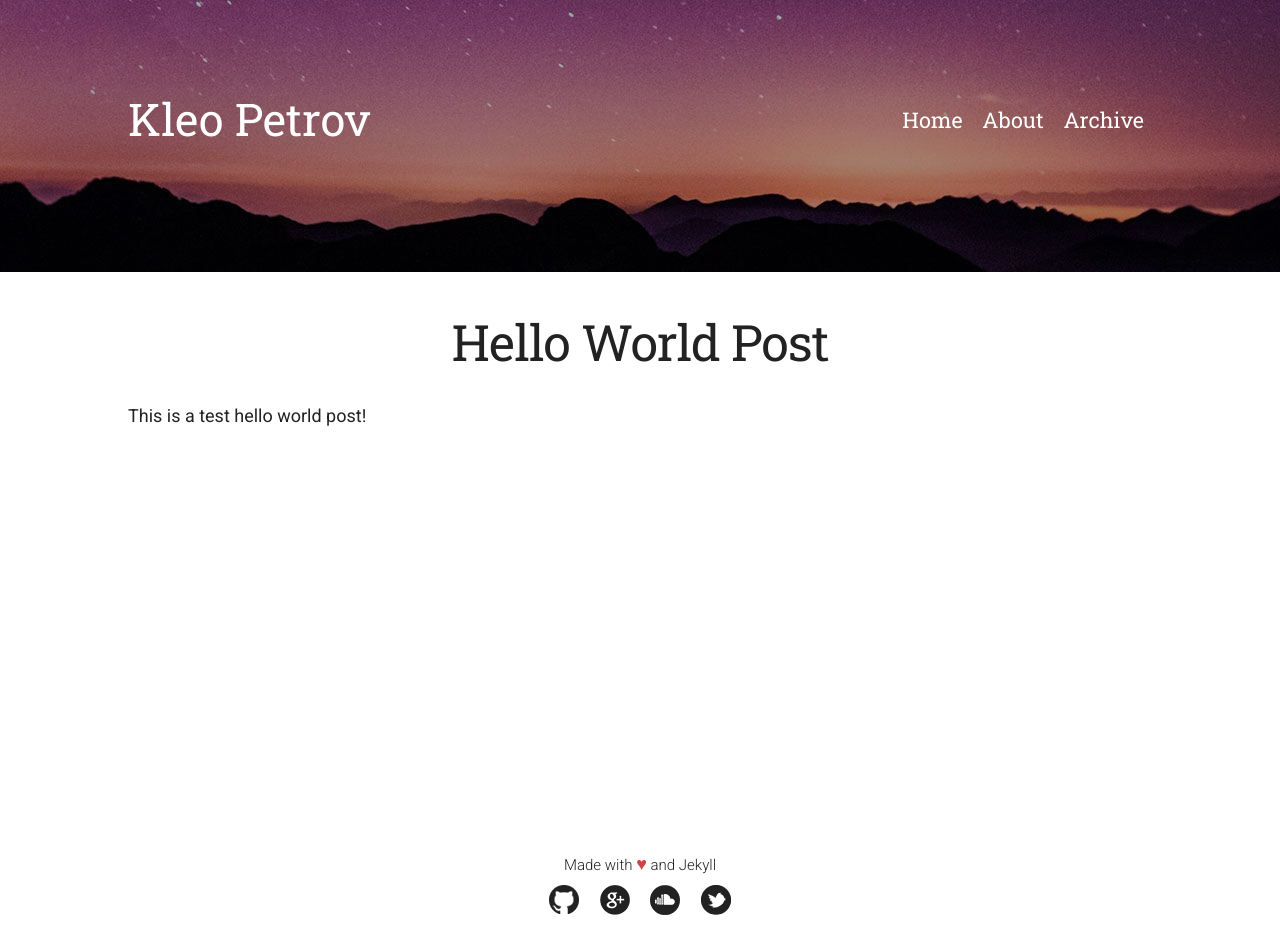
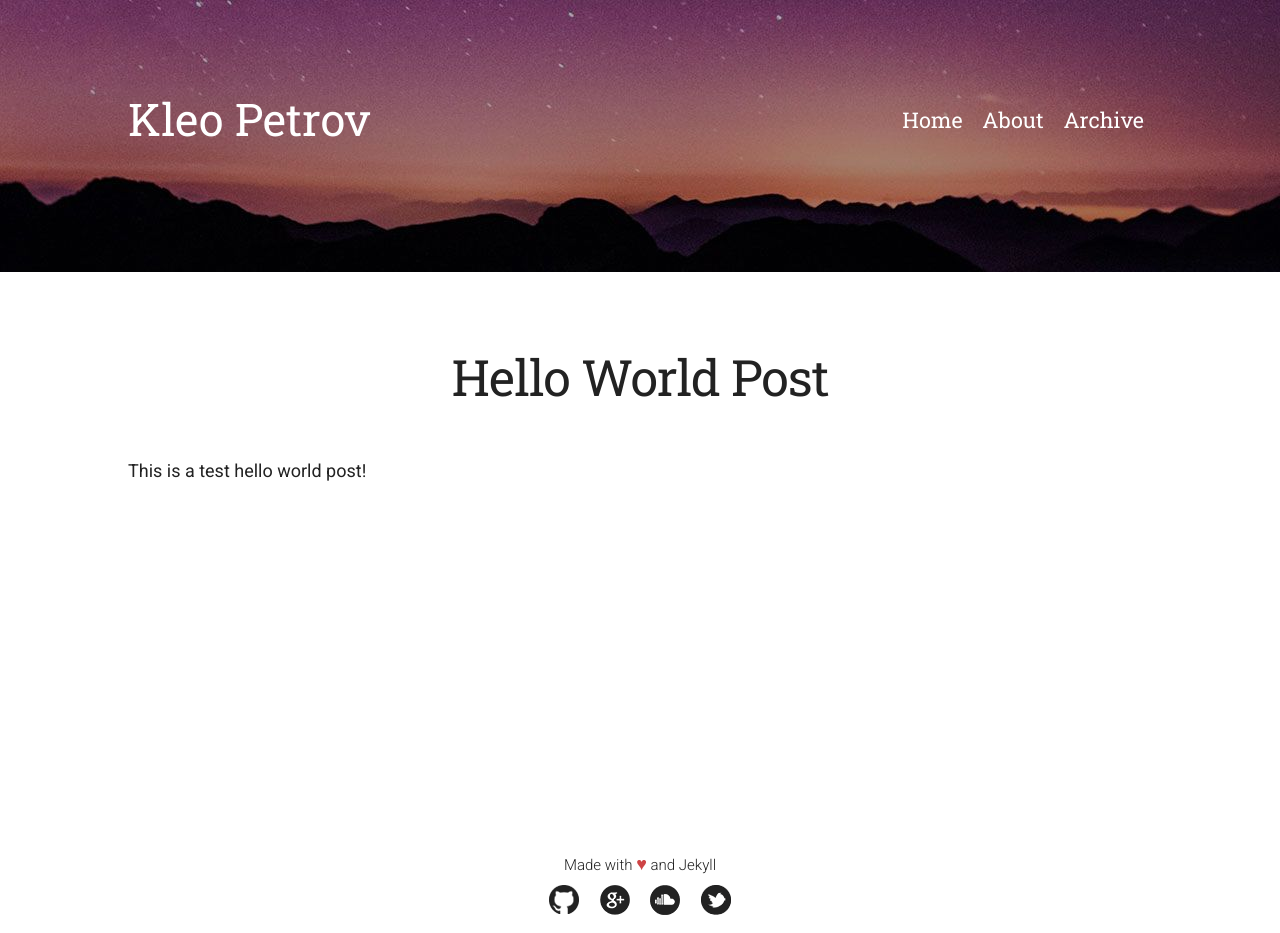
Before and after one commit to KleoPetroff/kleopetroff.github.io, a Jekyll site: the page built from _posts/2015-04-20-hello-world-post.md, in a window 1280 px wide. Built offline with Jekyll 4.4.1, drawn with Linux system fonts in a browser that asks for light colours.

Commit message:
Fix single post footer position
Added bottom padding to the post content and removed the inline css in default.html

```diff
--- a/_layouts/default.html
+++ b/_layouts/default.html
@@ -5,11 +5,6 @@
 <!DOCTYPE html>
 <html>
     <head lang="en">
-        <style>
-            .navigation li a {
-                padding-bottom: 10px;
-            }
-        </style>
         <meta charset="UTF-8">
         <title>{{site.title}}</title>
         <meta name="viewport" content="width=device-width, initial-scale=1">
--- a/css/custom.css
+++ b/css/custom.css
@@ -159,12 +159,13 @@
 
 /* Single Post */
 .post {
-    margin-top: 40px;
+    margin-top: 5em;
+    padding-bottom: 8em;
 }
 
 .post h1 {
     text-align: center;
-    margin-bottom: 30px;
+    margin-bottom: 1em;
     font-family: 'Roboto Slab', 'Roboto', Verdana, sans-serif;
 }
 
```
Also changed, not shown: assets/css/styles.min.css.
